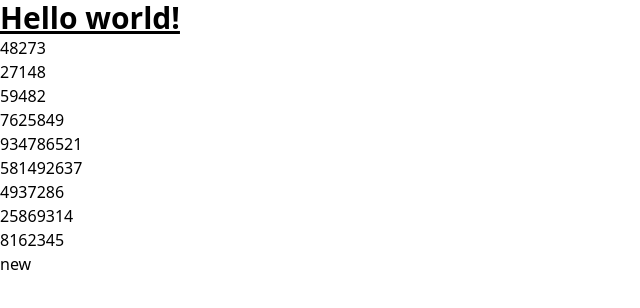
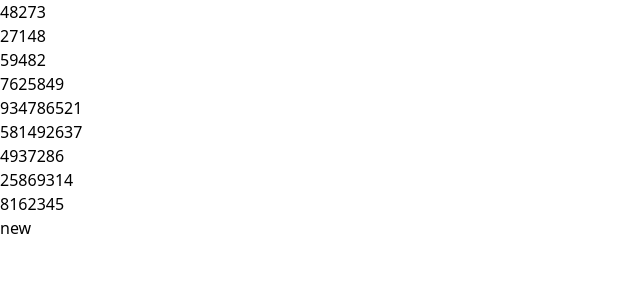
Before and after one commit to fabiancgc12/react-sudoku, a React (Vite) app: page / in a window 1280 px wide. Shown: the top 308 px of the page, without its empty margins (0-640 px from the left). Built offline with nearby package versions, Linux system fonts and the light colour scheme.

Commit message:
moving game table as a state

```diff
--- a/src/App.tsx
+++ b/src/App.tsx
@@ -4,17 +4,17 @@ import {Rows} from "@/components/table/Rows";
 
 
 function App() {
-  const [count,setCount] = useState(0)
-  const game = generateGame(difficultyEnum.easy)
+  const [game,setGame] = useState(generateGame(difficultyEnum.easy));
+  const onClick = () => {
+      setGame(generateGame(difficultyEnum.easy))
+  }
+  console.log(game)
   return (
       <div>
-          <h1 className="text-3xl font-bold underline">
-              Hello world!
-          </h1>
-          <div>
+          <div className={""}>
               {game.map((row,rowIndex) => <Rows row={row} key={`key-${rowIndex}`}/>)}
           </div>
-        <button onClick={() => setCount(count+1)}>new</button>
+        <button onClick={onClick}>new</button>
       </div>
   )
 }
```
